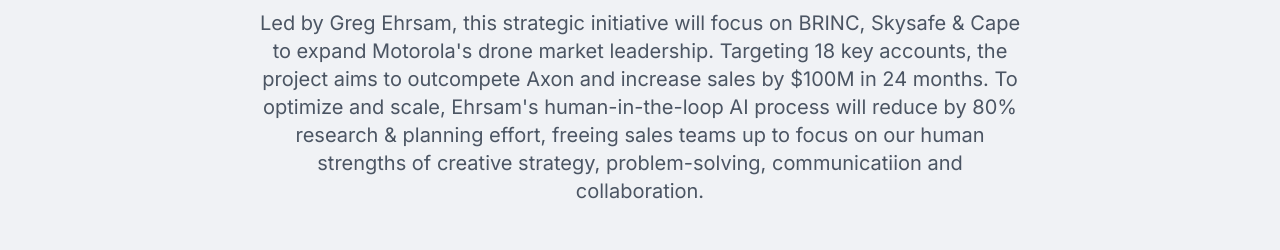
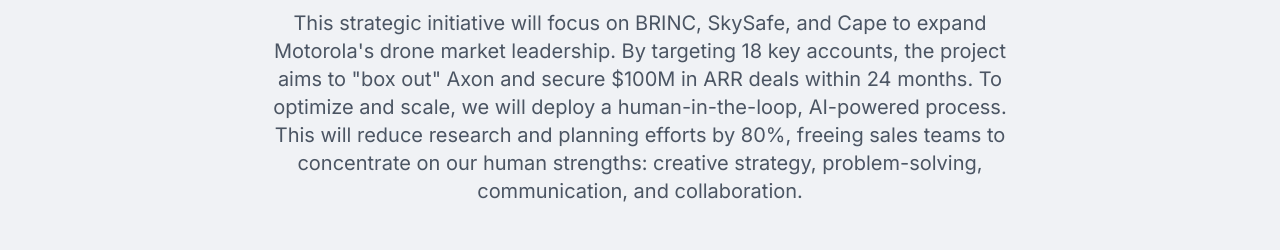
Before and after one commit to GregEhrsam/Project-Chamberlain, a plain HTML site: page index.html in a window 1280 px wide. Shown: the part 155-405 px from the top of the page. Drawn offline with nearby package versions, Linux system fonts and the light colour scheme.

Commit message:
Update index.html

```diff
--- a/index.html
+++ b/index.html
@@ -136,7 +136,7 @@
 
         <section id="intro" class="text-center mb-12">
             <h2 class="text-5xl font-black text-[#00529B] mb-4">Project Nitro: Target $100M Growth by 2026</h2>
-            <p class="text-xl max-w-3xl mx-auto text-gray-600">Led by Greg Ehrsam, this strategic initiative will focus on BRINC, Skysafe & Cape to expand Motorola's drone market leadership. Targeting 18 key accounts, the project aims to outcompete Axon and increase sales by $100M in 24 months.  To optimize and scale, Ehrsam's human-in-the-loop AI process will reduce by 80% research & planning effort, freeing sales teams up to focus on our human strengths of creative strategy, problem-solving, communicatiion and collaboration.</p>
+            <p class="text-xl max-w-3xl mx-auto text-gray-600">This strategic initiative will focus on BRINC, SkySafe, and Cape to expand Motorola's drone market leadership. By targeting 18 key accounts, the project aims to "box out" Axon and secure $100M in ARR deals within 24 months. To optimize and scale, we will deploy a human-in-the-loop, AI-powered process. This will reduce research and planning efforts by 80%, freeing sales teams to concentrate on our human strengths: creative strategy, problem-solving, communication, and collaboration.</p>
         </section>
 
         <section id="kpis" class="mb-12">
```
